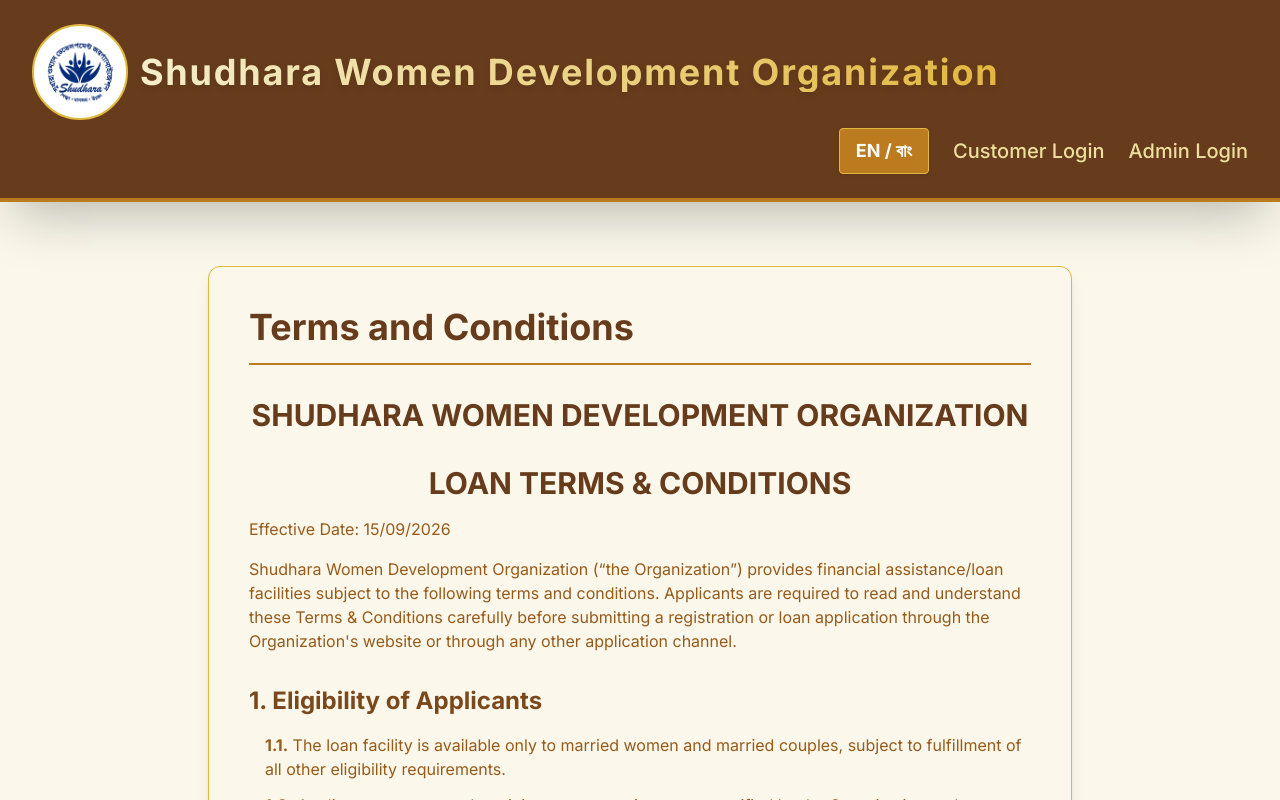
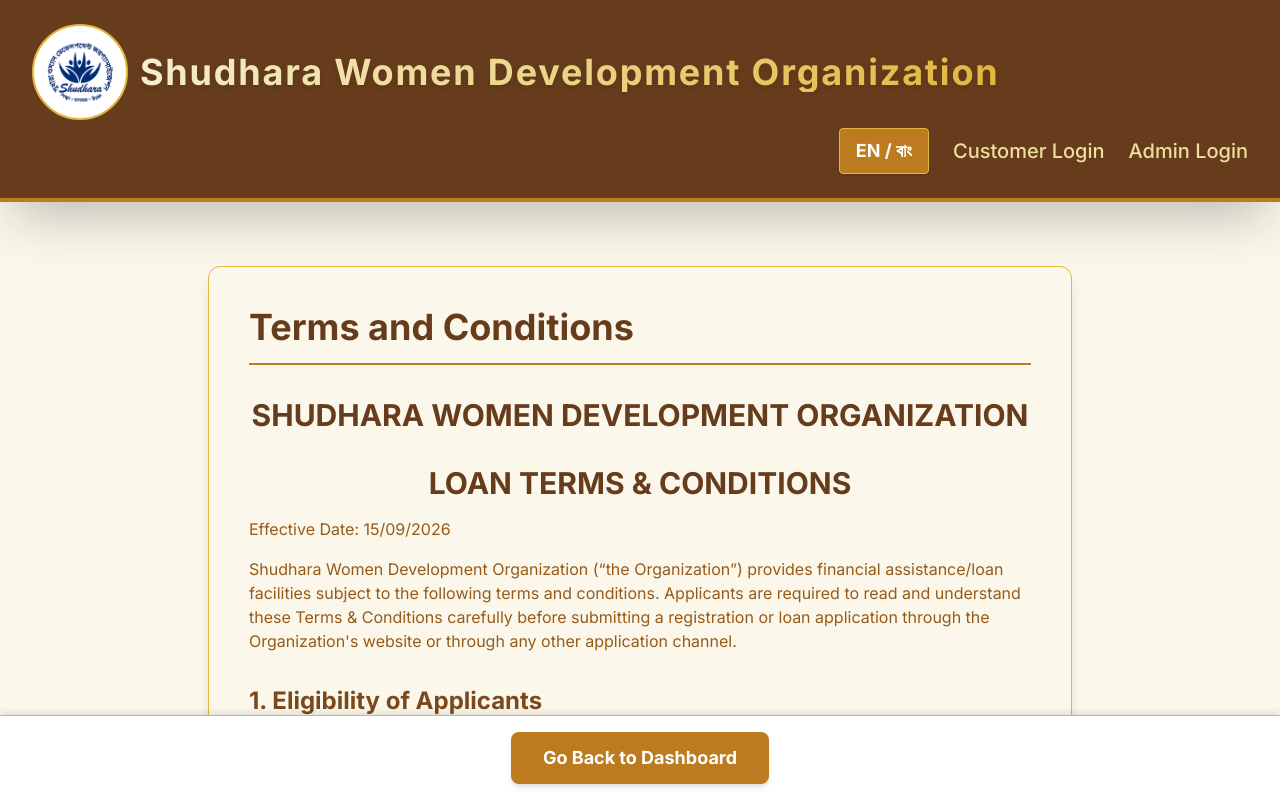
Before and after one commit to SD-Sagar/Sudhara-Finance, a React (Vite) app in the folder frontend/: page /terms in a window 1280 px wide. Shown: the top 800 px of the page. Built offline with nearby package versions, Linux system fonts and the light colour scheme; no server answers.

Commit message:
Add: Terms & Conditions

```diff
--- a/frontend/src/pages/Terms.jsx
+++ b/frontend/src/pages/Terms.jsx
@@ -1,15 +1,20 @@
 import React, { useEffect } from 'react';
+import { useNavigate } from 'react-router-dom';
+import { useLanguage } from '../contexts/LanguageContext';
 
 const Terms = () => {
+  const { t } = useLanguage();
+  const navigate = useNavigate();
+
   useEffect(() => {
     window.scrollTo(0, 0);
   }, []);
 
   return (
-    <div className="max-w-4xl mx-auto px-4 py-8">
+    <div className="max-w-4xl mx-auto px-4 py-8 mb-24">
       <div className="bg-[#fbf8eb] rounded-xl shadow-lg border border-[#e1b73e] p-6 md:p-10">
         <h1 className="text-3xl md:text-4xl font-bold text-[#673c1c] mb-6 border-b-2 border-[#bc7b1f] pb-4">
-          Terms and Conditions
+          {t('terms_and_conditions')}
         </h1>
 
         <div className="prose prose-amber max-w-none text-[#965a1a]">
@@ -136,7 +141,7 @@
           <p className="mb-3 pl-4"><strong>21.3.</strong> In the event of a discrepancy between information displayed through the website and the applicable executed loan agreement or verified organizational records, the Organization may investigate and correct the discrepancy in accordance with its records and applicable law.</p>
           <p className="mb-3 pl-4"><strong>21.4.</strong> Customers must contact the Organization promptly if they identify an apparent error in their personal information, loan information, installment schedule, payment status, or receipt.</p>
           <hr className="my-8 border-[#bc7b1f]" />
-          <h2 className="text-3xl font-bold text-[#673c1c] mt-8 mb-4 text-center">IMPORTANT NOTICE TO APPLICANTS</h2>
+          <h2 className="text-3xl font-bold text-[#673c1c] mt-8 mb-4 text-center">{t('important_notice')}</h2>
           <p className="mb-4">Please read all loan documents carefully before accepting a loan. Make sure you understand the loan amount, interest rate, fees, repayment schedule, due dates, and consequences of default. Do not provide false information or conceal existing financial obligations.</p>
           <p className="mb-4">Registration on the Organization's website does not guarantee loan approval. A loan application will be considered only after the Organization completes its applicable verification and approval process.</p>
           <p className="mb-4">The website primarily functions as a customer communication, application-management, loan-ledger, installment-tracking, and record-keeping platform. It does not itself provide banking services, hold customer funds, or independently process or execute financial transactions. Actual financial transactions and their verification are handled separately by the Organization according to its applicable procedures.</p>
@@ -144,7 +149,7 @@
           <p className="mb-4">For any questions regarding eligibility, registration, repayment, loan terms, payment status, or other matters, please contact the Organization before accepting or signing the applicable loan agreement.</p>
           <p className="mb-4">By proceeding with registration or a loan application, the applicant confirms that they have read, understood, and agreed to the applicable Terms & Conditions.</p>
 
-          <h2 className="text-2xl font-bold text-[#7b481c] mt-12 mb-4">Contact Information</h2>
+          <h2 className="text-2xl font-bold text-[#7b481c] mt-12 mb-4">{t('contact_information')}</h2>
           <p className="mb-4 text-lg">
             For any queries or concerns regarding these Terms, please contact us at:<br /><br />
             <strong>Shudhara Women Development Organization</strong><br />
@@ -154,6 +159,16 @@
 
         </div>
       </div>
+
+      {/* Fixed Footer Button */}
+      <div className="fixed bottom-0 left-0 right-0 bg-white border-t border-[#e1b73e] p-4 shadow-[0_-4px_6px_-1px_rgba(0,0,0,0.1)] z-50 flex justify-center">
+        <button
+          onClick={() => navigate(-1)}
+          className="bg-[#bc7b1f] text-white px-8 py-3 rounded-lg font-bold text-lg shadow-md hover:bg-[#965a1a] hover:shadow-lg transition-all"
+        >
+          {t('go_back_to_dashboard')}
+        </button>
+      </div>
     </div>
   );
 };
--- a/frontend/src/utils/translations.js
+++ b/frontend/src/utils/translations.js
@@ -77,6 +77,13 @@
     "no_pending_registrations": "No pending registrations.",
     "email": "Email",
     "view_photo": "View Photo",
+
+    // Terms
+    "terms_and_conditions": "Terms and Conditions",
+    "contact_information": "Contact Information",
+    "go_back_to_dashboard": "Go Back to Dashboard",
+    "important_notice": "IMPORTANT NOTICE TO APPLICANTS",
+
     "approve": "Approve",
     "reject": "Reject",
     "no_pending_loans": "No pending loan requests.",
@@ -186,6 +193,13 @@
     "no_pending_registrations": "কোনো অপেক্ষমাণ নিবন্ধন নেই।",
     "email": "ইমেইল",
     "view_photo": "ছবি দেখুন",
+
+    // Terms
+    "terms_and_conditions": "শর্তাবলী",
+    "contact_information": "যোগাযোগের তথ্য",
+    "go_back_to_dashboard": "ড্যাশবোর্ডে ফিরে যান",
+    "important_notice": "আবেদনকারীদের জন্য গুরুত্বপূর্ণ বিজ্ঞপ্তি",
+
     "approve": "অনুমোদন করুন",
     "reject": "প্রত্যাখ্যান করুন",
     "no_pending_loans": "কোনো অপেক্ষমাণ ঋণের আবেদন নেই।",
```
